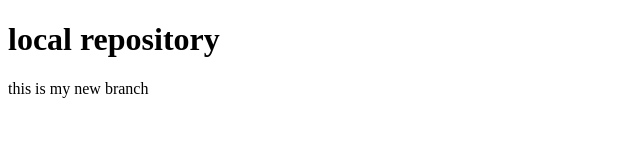
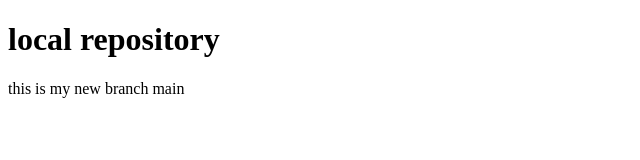
Before and after one commit to bPrashanth29/localrepo, a plain HTML site: page index.html in a window 1280 px wide. Shown: the full height of the page, 0-640 px from the left. Drawn offline with Linux system fonts and the light colour scheme.

Commit message:
main added

```diff
--- a/index.html
+++ b/index.html
@@ -7,6 +7,6 @@
 </head>
 <body>
     <h1>local repository</h1>
-    <p>this is my new branch</p>
+    <p>this is my new branch main</p>
 </body>
 </html>
```
